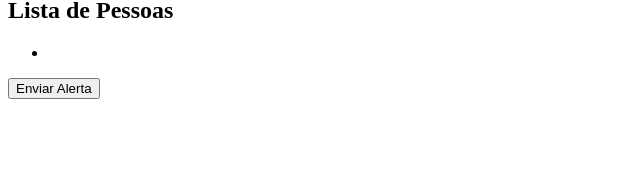
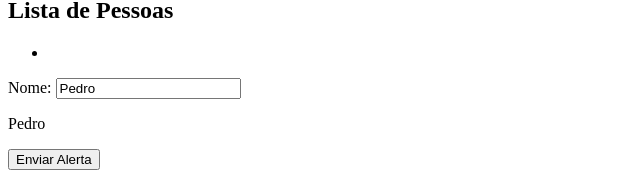
Before and after one commit to eltoncox/angular-training, an Angular app: page / in a window 1280 px wide. Shown: the part 123-306 px from the top of the page, without its empty margins (0-640 px from the left). Built offline with nearby package versions, Linux system fonts and the light colour scheme.

Commit message:
Two Way Data-binding, iniciação da variável nome do tipo string.

```diff
--- a/src/app/app.module.ts
+++ b/src/app/app.module.ts
@@ -3,6 +3,7 @@ import { BrowserModule } from '@angular/platform-browser';
 
 import { AppComponent } from './app.component';
 import { ListaPessoaComponent } from './lista-pessoa/lista-pessoa.component';
+import { FormsModule } from '@angular/forms';
 
 @NgModule({
   declarations: [
@@ -10,7 +11,8 @@ import { ListaPessoaComponent } from './lista-pessoa/lista-pessoa.component';
     ListaPessoaComponent
   ],
   imports: [
-    BrowserModule
+    BrowserModule,
+    FormsModule
   ],
   providers: [],
   bootstrap: [AppComponent]
--- a/src/app/lista-pessoa/lista-pessoa.component.html
+++ b/src/app/lista-pessoa/lista-pessoa.component.html
@@ -5,3 +5,8 @@
 
   </li>
 </ul>
+
+
+<label>Nome: </label>
+<input type="text" [(ngModel)]="nome">
+<p>{{nome}}</p>
--- a/src/app/lista-pessoa/lista-pessoa.component.ts
+++ b/src/app/lista-pessoa/lista-pessoa.component.ts
@@ -9,6 +9,7 @@ export class ListaPessoaComponent {
 
   pessoas: string | undefined;
 
+  nome: string = "Pedro"
   listar() {
 
   }
```
